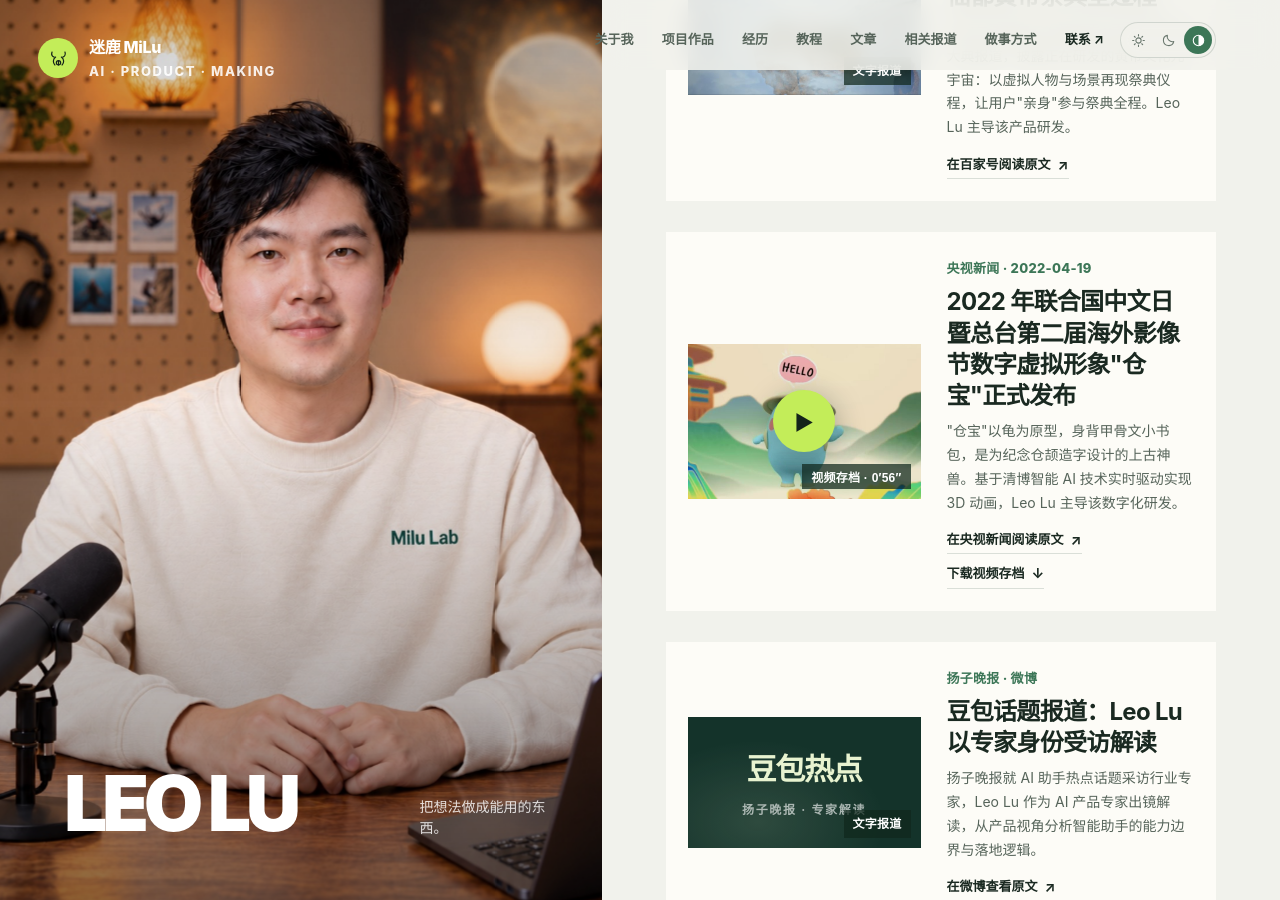
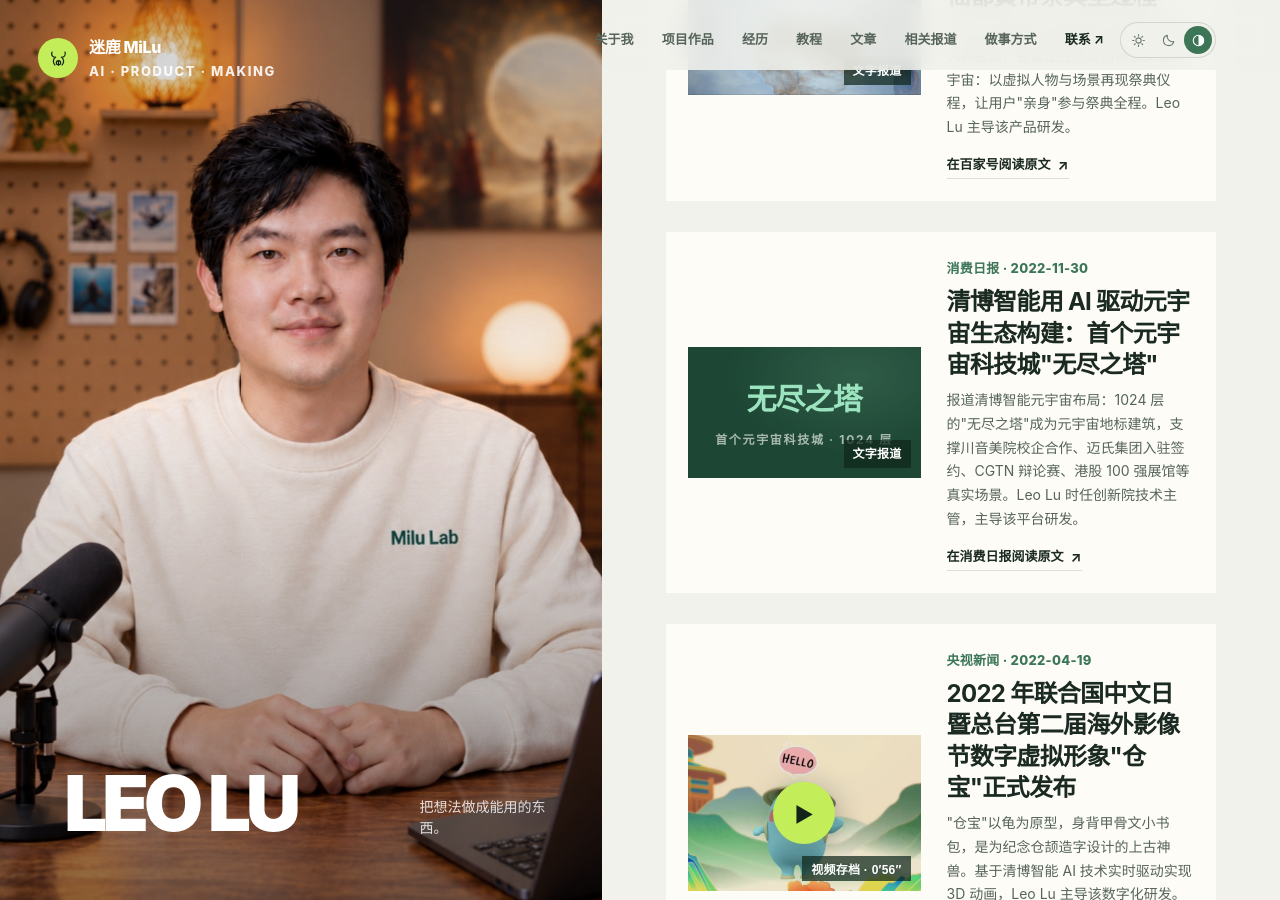
Before and after one commit to deerleo/deerleo.github.io, a Jekyll site: the page built from index.html, in a window 1280 px wide and 900 px high, scrolled down 7907 px. Built offline with Jekyll 4.4.1, drawn with Linux system fonts in a browser that asks for light colours.

Commit message:
媒体报道：新增消费日报无尽之塔报道（2022-11），补充 Leo 主导研发的佐证

```diff
--- a/index.html
+++ b/index.html
@@ -242,6 +242,24 @@
         </div>
       </div>
 
+      <div class="media-card">
+        <a class="media-poster media-poster-link" href="http://dzb.xfrb.com.cn/Html/2022-11-30/50145.html" target="_blank" rel="noopener" aria-label="阅读消费日报关于清博智能元宇宙生态与无尽之塔的报道">
+          <span class="media-visual media-visual-alt" role="img" aria-label="无尽之塔报道视觉：元宇宙地标建筑">
+            <span class="media-wordmark">无尽之塔</span>
+            <span class="media-visual-sub">首个元宇宙科技城 · 1024 层</span>
+          </span>
+          <span class="media-badge">文字报道</span>
+        </a>
+        <div class="media-meta">
+          <span class="media-source">消费日报 · 2022-11-30</span>
+          <h3>清博智能用 AI 驱动元宇宙生态构建：首个元宇宙科技城"无尽之塔"</h3>
+          <p>报道清博智能元宇宙布局：1024 层的"无尽之塔"成为元宇宙地标建筑，支撑川音美院校企合作、迈氏集团入驻签约、CGTN 辩论赛、港股 100 强展馆等真实场景。Leo Lu 时任创新院技术主管，主导该平台研发。</p>
+          <div class="media-links">
+            <a href="http://dzb.xfrb.com.cn/Html/2022-11-30/50145.html" target="_blank" rel="noopener">在消费日报阅读原文 <b aria-hidden="true">↗</b></a>
+          </div>
+        </div>
+      </div>
+
       <div class="media-card" data-video="{{ '/assets/video/cctv-cangbao-2022.mp4' | relative_url }}">
         <button class="media-poster" type="button" aria-label="播放央视新闻"仓宝"发布报道视频">
           <img src="{{ '/assets/images/cangbao-poster.jpg' | relative_url }}" width="800" height="533" loading="lazy" alt="央视新闻报道画面：数字虚拟形象"仓宝"挥手打招呼">
```
